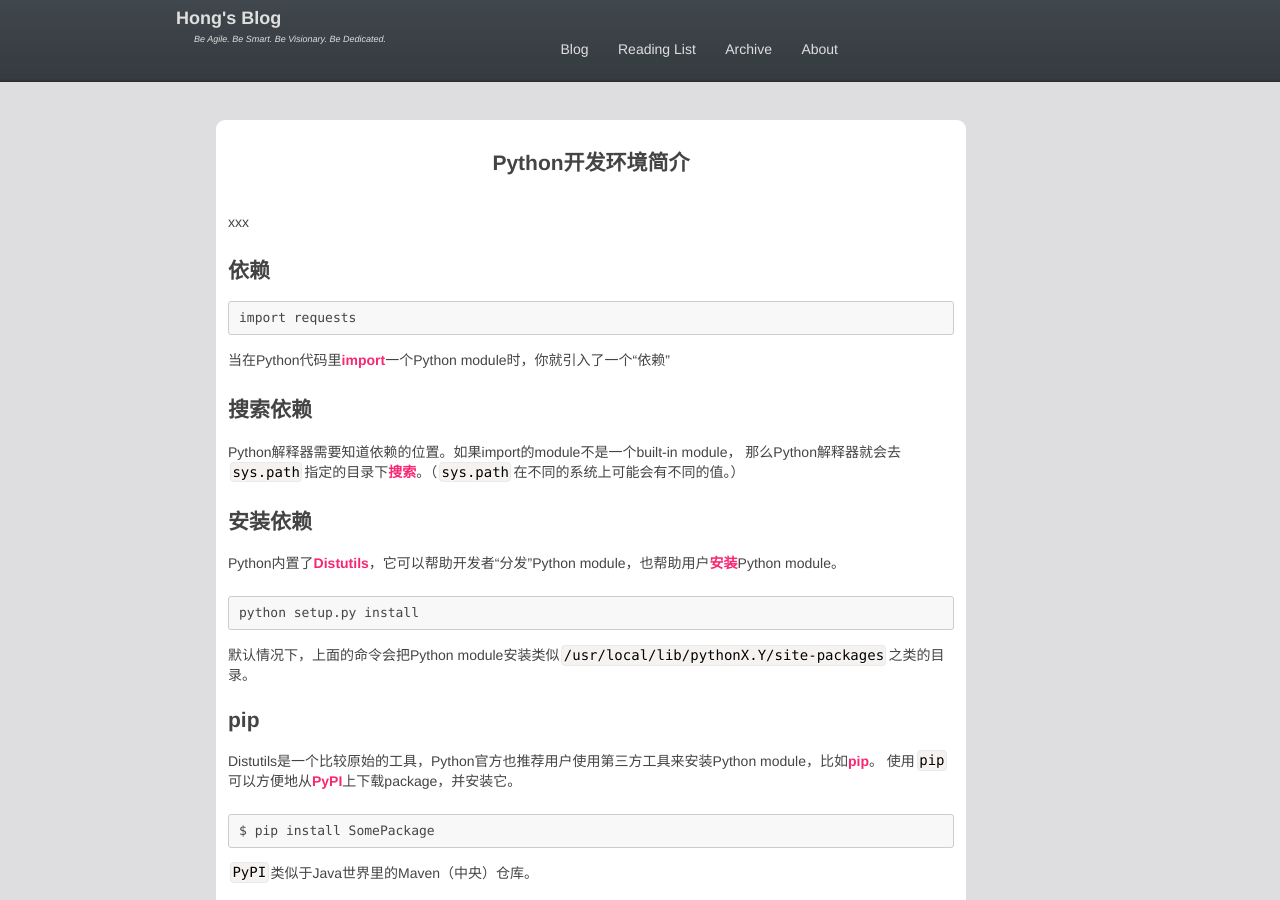
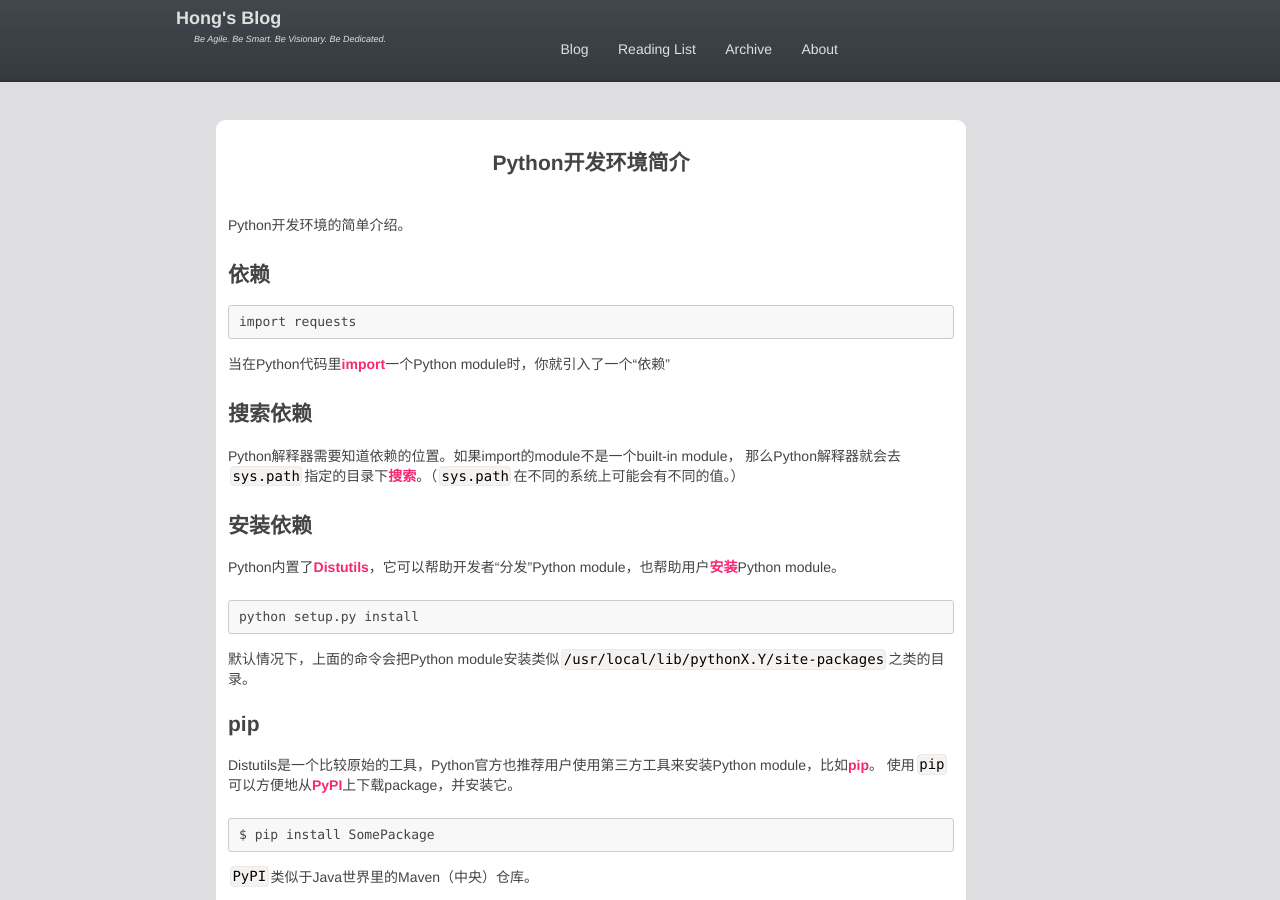
Before and after one commit to RockHong/rockhong.github.com, a Jekyll site: the page built from _posts/2016-04-20-build-a-python-dev-env.md, in a window 1280 px wide and 900 px high. Built offline with Jekyll 4.4.1, drawn with Linux system fonts in a browser that asks for light colours; comment, search, counter and statistics services are not loaded.

Commit message:
refine post

```diff
--- a/_posts/2016-04-20-build-a-python-dev-env.md
+++ b/_posts/2016-04-20-build-a-python-dev-env.md
@@ -13,7 +13,7 @@ image:
 image_desc:
 ---
 
-xxx
+Python开发环境的简单介绍。
 
 ## 依赖
 
```
